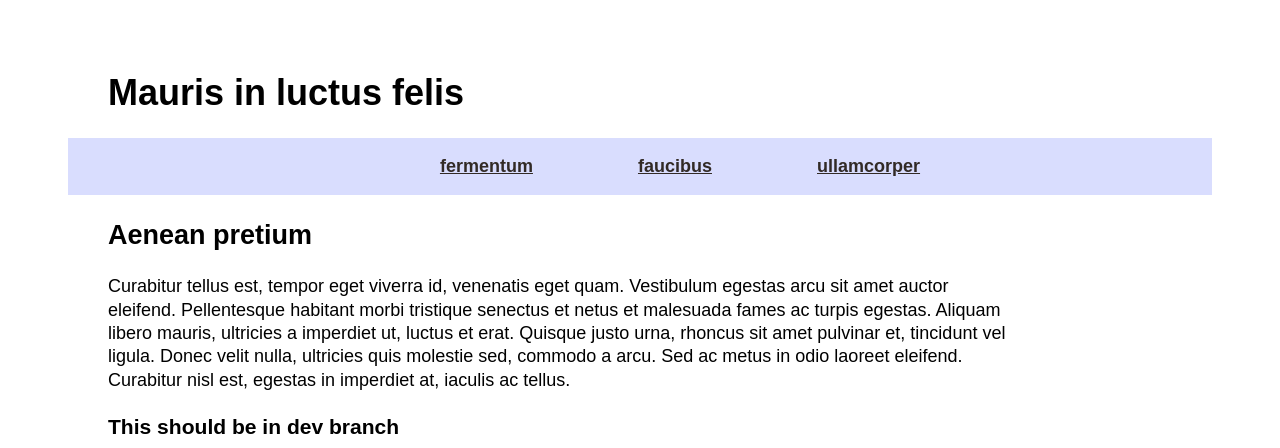
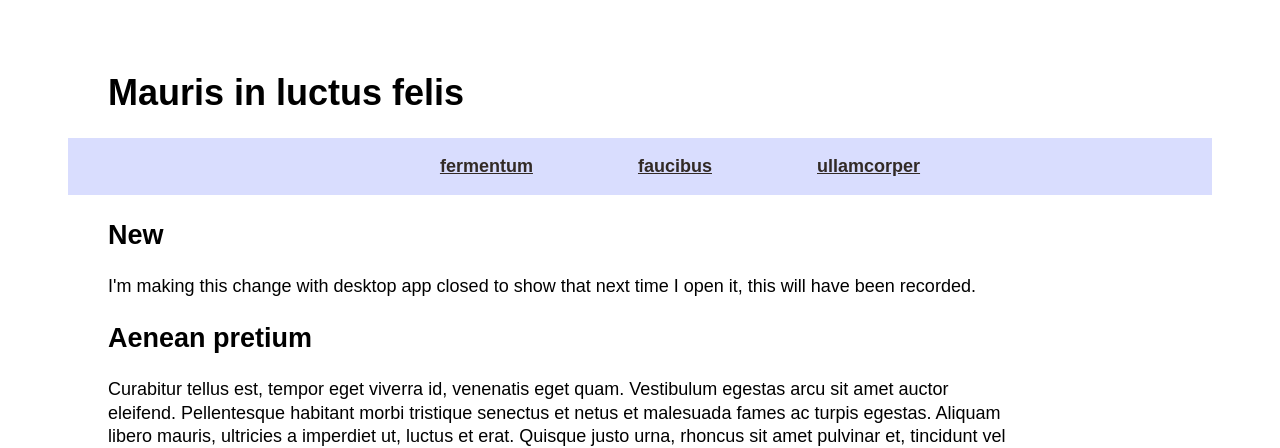
Before and after one commit to JKatras/gh-demo, a plain HTML site: page index.html in a window 1280 px wide. Shown: the top 448 px of the page. Drawn offline with Linux system fonts and the light colour scheme; a web font is replaced by a local one.

Commit message:
test with desktop app closed

```diff
--- a/index.html
+++ b/index.html
@@ -18,6 +18,8 @@
 			</ul>
 		</nav>
 		<main>
+			<h2>New</h2>
+			<p>I'm making this change with desktop app closed to show that next time I open it, this will have been recorded.</p>
 			<h2>Aenean pretium</h2>
 			<p>Curabitur tellus est, tempor eget viverra id, venenatis eget quam. Vestibulum egestas arcu sit amet auctor eleifend. Pellentesque habitant morbi tristique senectus et netus et malesuada fames ac turpis egestas. Aliquam libero mauris, ultricies a imperdiet ut, luctus et erat. Quisque justo urna, rhoncus sit amet pulvinar et, tincidunt vel ligula. Donec velit nulla, ultricies quis molestie sed, commodo a arcu. Sed ac metus in odio laoreet eleifend. Curabitur nisl est, egestas in imperdiet at, iaculis ac tellus.</p>
 			<h3>This should be in dev branch</h3>
```
